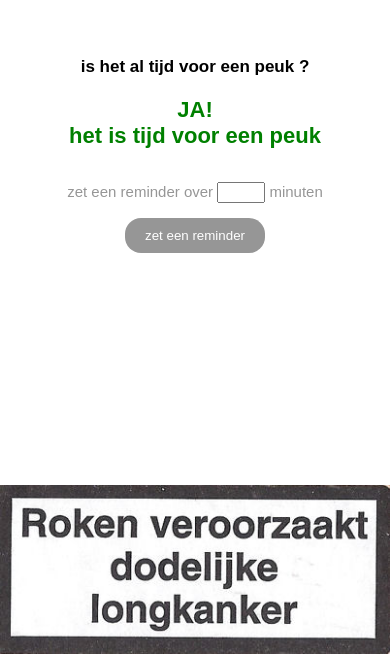
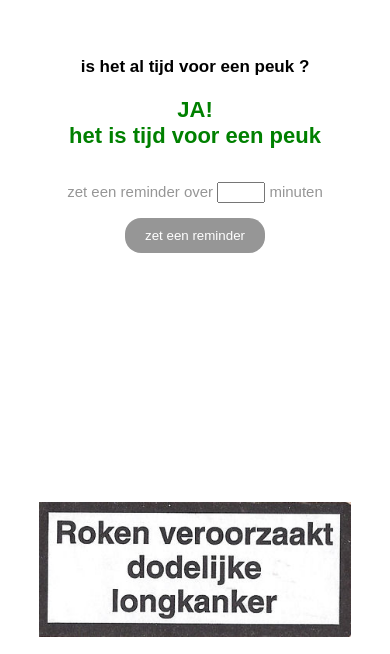
Before and after one commit to rikkamp/ishetaltijdvooreenpeuk, a plain HTML site: page index.html in a window 390 px wide. Shown: the part 190-844 px from the top of the page. Drawn offline with Linux system fonts and the light colour scheme.

Commit message:
made responsive

```diff
--- a/index.css
+++ b/index.css
@@ -86,6 +86,12 @@ h2.warning {
 }
 
 @media only screen and (max-width: 430px) {
+  .image_src {
+    height: 80%;
+  }
+}
+
+@media only screen and (max-width: 430px) {
   .peuktijd {
     font-size: 22px;
     font-weight: 700;
```
